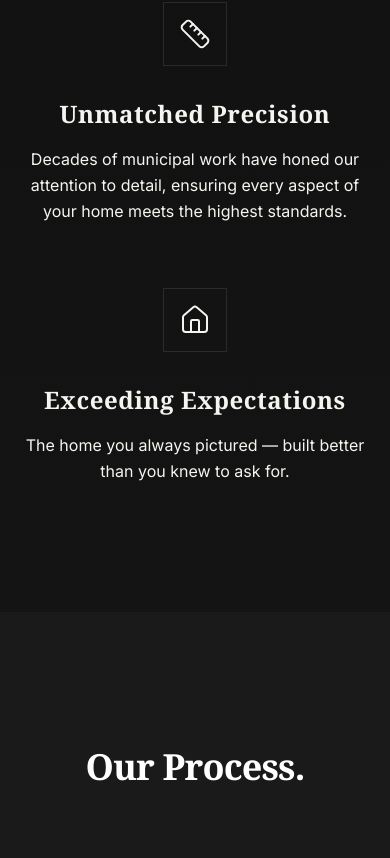
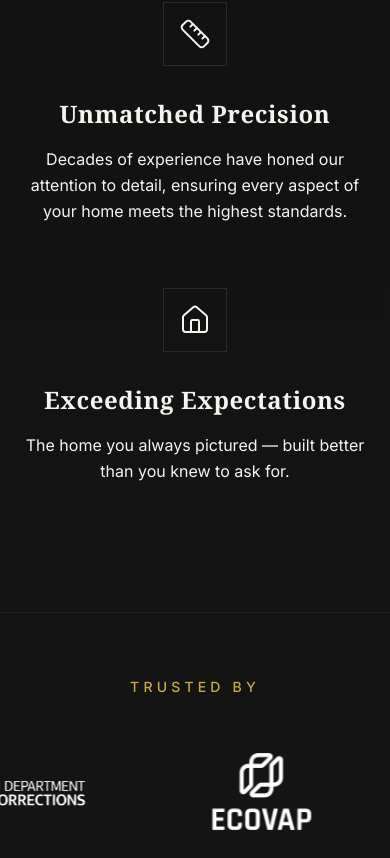
Before and after one commit to willardsendane/prodigy-builders, a React (Vite) app: page / in a window 390 px wide. Shown: the part 3566-4424 px from the top of the page. Built offline with nearby package versions, Linux system fonts and the light colour scheme; a web font is replaced by a local one.

Commit message:
Redid the fixes from thatcher's notes & changed the mobile hero on the Our Founder page

```diff
--- a/src/app/components/ProdigyDifference.tsx
+++ b/src/app/components/ProdigyDifference.tsx
@@ -10,7 +10,7 @@ export function ProdigyDifference() {
     {
       icon: Ruler,
       title: "Unmatched Precision",
-      description: "Decades of municipal work have honed our attention to detail, ensuring every aspect of your home meets the highest standards."
+      description: "Decades of experience have honed our attention to detail, ensuring every aspect of your home meets the highest standards."
     },
     {
       icon: Home,
--- /dev/null
+++ b/src/app/components/TrustedByCarousel.tsx
@@ -0,0 +1,65 @@
+const LOGO_FILES = [
+  'ASD1.png',
+  'Corrections1.png',
+  'Ecovap1.png',
+  'Jordan1.png',
+  'Landmark1.png',
+  'Magna1.png',
+  'Municipal1.png',
+  'SLC1.png',
+  'Summit1.png',
+  'UDOT1.png',
+  'UTA1.png',
+] as const;
+
+function logoAlt(filename: string): string {
+  const base = filename.replace(/\.png$/i, '').replace(/\d+$/, '');
+  const labels: Record<string, string> = {
+    ASD: 'ASD',
+    Corrections: 'Utah Department of Corrections',
+    Ecovap: 'Ecovap',
+    Jordan: 'Jordan',
+    Landmark: 'Landmark',
+    Magna: 'Magna',
+    Municipal: 'Municipal partner',
+    SLC: 'Salt Lake City',
+    Summit: 'Summit',
+    UDOT: 'UDOT',
+    UTA: 'UTA',
+  };
+  return labels[base] ?? base;
+}
+
+export function TrustedByCarousel() {
+  const strip = (suffix: string) =>
+    LOGO_FILES.map((file) => (
+      <img
+        key={`${file}-${suffix}`}
+        src={`/Partners/${file}`}
+        alt={logoAlt(file)}
+        loading="eager"
+        className="h-[120px] w-auto min-w-[180px] shrink-0 object-contain"
+        style={{ filter: 'brightness(0) invert(1)' }}
+      />
+    ));
+
+  return (
+    <section
+      className="min-w-0 overflow-hidden border-y border-white/5 bg-[#141414] py-16 md:py-20"
+      aria-label="Trusted by"
+    >
+      <div className="container mx-auto min-w-0 max-w-full px-6 lg:px-12">
+        <p className="mb-10 text-center text-sm font-medium uppercase tracking-[0.3em] text-[#C9A84C] md:mb-12">
+          Trusted By
+        </p>
+      </div>
+
+      <div className="relative w-full overflow-hidden">
+        <div className="trusted-by-marquee-track gap-[80px]">
+          {strip('a')}
+          {strip('b')}
+        </div>
+      </div>
+    </section>
+  );
+}
--- a/src/app/pages/Home.tsx
+++ b/src/app/pages/Home.tsx
@@ -2,6 +2,7 @@ import { Hero } from '../components/Hero';
 import { CredibilityBar } from '../components/CredibilityBar';
 import { PortfolioTeaser } from '../components/PortfolioTeaser';
 import { ProdigyDifference } from '../components/ProdigyDifference';
+import { TrustedByCarousel } from '../components/TrustedByCarousel';
 import { ProcessTeaser } from '../components/ProcessTeaser';
 import { Testimonials } from '../components/Testimonials';
 import { FooterCTA } from '../components/FooterCTA';
@@ -13,6 +14,7 @@ export function Home() {
       <CredibilityBar />
       <PortfolioTeaser />
       <ProdigyDifference />
+      <TrustedByCarousel />
       <ProcessTeaser />
       <Testimonials />
       <FooterCTA />
--- a/src/app/pages/MeetOurFounder.tsx
+++ b/src/app/pages/MeetOurFounder.tsx
@@ -1,14 +1,25 @@
 import { ImageWithFallback } from '../components/figma/ImageWithFallback';
 
+const FOUNDER_HERO_MOBILE_SRC = '/images/LambFamily.webp';
+const FOUNDER_HERO_DESKTOP_SRC = '/images/FounderHero2.png';
+
 export function MeetOurFounder() {
+  const heroAlt = 'Thatcher Lamb, founder of Prodigy Construction';
+
   return (
     <main className="min-w-0 overflow-x-hidden">
       <section className="relative flex h-screen min-h-[100dvh] w-full min-w-0 items-center justify-center overflow-hidden">
         <div className="absolute inset-0 isolate overflow-hidden">
           <ImageWithFallback
-            src="/images/FounderHero2.png"
-            alt="Thatcher Lamb, founder of Prodigy Construction"
-            className="h-full w-full object-cover object-[center_20%] lg:object-[center_30%]"
+            src={FOUNDER_HERO_MOBILE_SRC}
+            alt={heroAlt}
+            className="absolute inset-0 h-full w-full object-cover object-[center_30%] lg:hidden"
+            style={{ filter: 'grayscale(100%)' }}
+          />
+          <ImageWithFallback
+            src={FOUNDER_HERO_DESKTOP_SRC}
+            alt={heroAlt}
+            className="absolute inset-0 hidden h-full w-full object-cover object-[center_30%] lg:block"
             style={{ filter: 'grayscale(100%)' }}
           />
           <div
--- a/src/app/pages/OurWork.tsx
+++ b/src/app/pages/OurWork.tsx
@@ -1,7 +1,7 @@
 import { Link } from 'react-router';
 
 const customHomes = [
-  { name: 'Alpine Manor', imageUrl: '/images/Alpine_V1.png', href: '/work/alpine' },
+  { name: 'Alpine Manor', imageUrl: '/images/Alpine_V1.1.png', href: '/work/alpine' },
   { name: 'Cottonwood View', imageUrl: '/images/Cottonwood_V1.png', href: '/work/cottonwood' },
   { name: 'Foremaster Ridge', imageUrl: '/images/Foremaster_V5.png', href: '/work/foremaster' },
   { name: 'Hideout', imageUrl: '/images/Hideout_V1.png', href: '/work/hideout' },
--- a/src/app/pages/ProjectAlpine.tsx
+++ b/src/app/pages/ProjectAlpine.tsx
@@ -42,7 +42,7 @@ export function ProjectAlpine() {
         </Link>
 
         <div className="relative overflow-hidden rounded-xl">
-          <img src="/images/Alpine_V1.png" alt="Alpine Manor hero" className="h-[560px] w-full object-cover" />
+          <img src="/images/Alpine_V1.1.png" alt="Alpine Manor hero" className="h-[560px] w-full object-cover" />
           <div className="absolute inset-0 bg-gradient-to-t from-black/80 via-black/30 to-transparent" />
           <h1 className="absolute bottom-0 left-0 p-6 text-5xl font-bold tracking-tight text-white sm:p-8 sm:text-6xl">
             Alpine Manor
--- a/src/styles/tailwind.css
+++ b/src/styles/tailwind.css
@@ -2,3 +2,21 @@
 @source '../**/*.{js,ts,jsx,tsx}';
 
 @import 'tw-animate-css';
+
+@keyframes trusted-by-marquee {
+  to {
+    transform: translateX(-50%);
+  }
+}
+
+.trusted-by-marquee-track {
+  display: flex;
+  width: max-content;
+  animation: trusted-by-marquee 55s linear infinite;
+}
+
+@media (prefers-reduced-motion: reduce) {
+  .trusted-by-marquee-track {
+    animation: none;
+  }
+}
```
Also changed, not shown: 3 other files (tests, documents, lock files or other folders).
